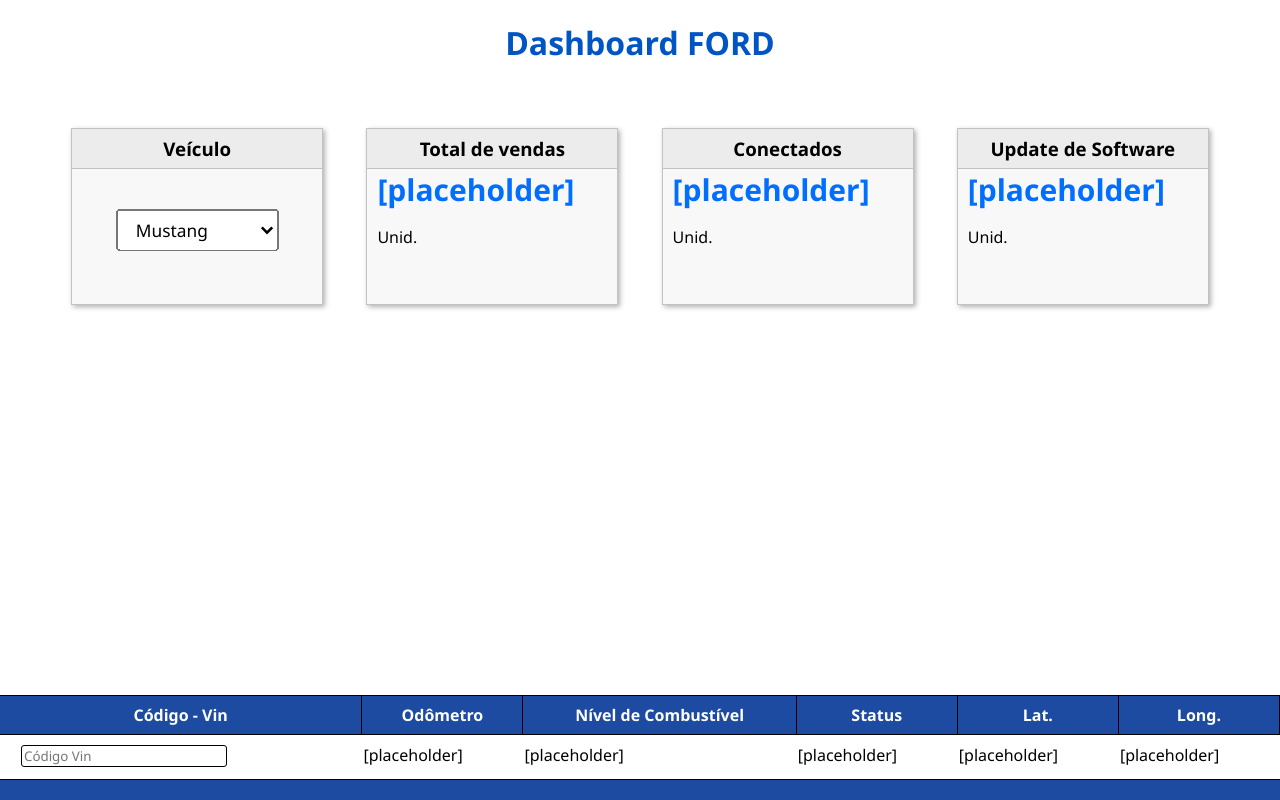
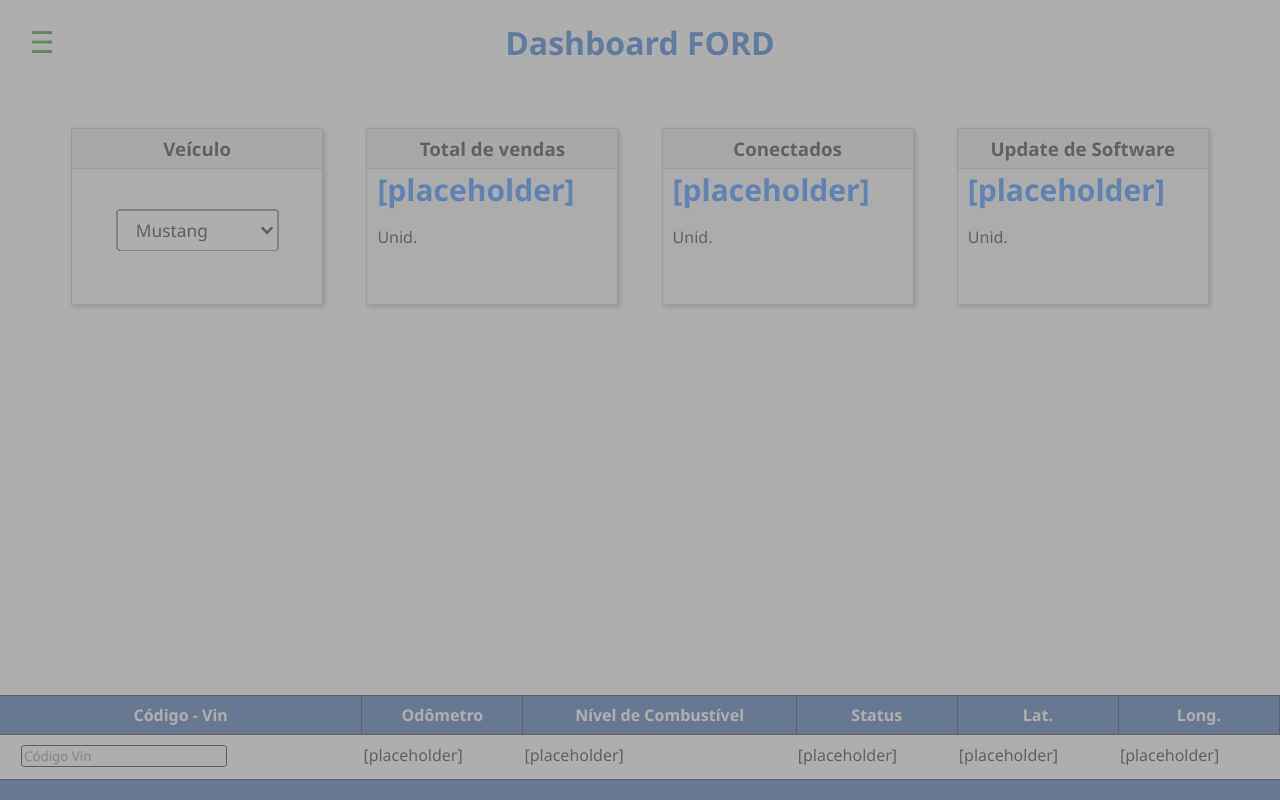
Before and after one commit to fordelius-introitus/Ford-Angular, an Angular app: page /dashboard in a window 1280 px wide. Built offline with nearby package versions, Linux system fonts and the light colour scheme.

Commit message:
improved menu

```diff
--- a/src/app/componentes/menu/menu.css
+++ b/src/app/componentes/menu/menu.css
@@ -9,11 +9,39 @@
 
 div.menu-wrapper {
     position: absolute;
-    background-color: aquamarine;
+    background-color: rgb(255, 255, 255);
+    border: 2px solid rgb(104, 104, 104);
 
     margin: 0;
     top: 0;
     left: 0;
 
+    width: 300px;
     height: 100%;
+
+    z-index: 10;
 }
+
+div.buttons-wrapper {
+    margin-top: 15px;
+}
+
+div.page-button {
+    display:flex;
+    flex-direction: column;
+    background-color: rgb(170, 170, 170);
+}
+
+div.page-button p {
+    margin-left: 15px;
+}
+
+.background {
+    position: fixed;
+    top: 0;
+    inset: 0;
+
+    z-index: 9;
+
+    background-color: rgba(139, 139, 139, 0.699);
+}
--- a/src/app/componentes/menu/menu.html
+++ b/src/app/componentes/menu/menu.html
@@ -1,4 +1,8 @@
-<p class="icon">&#9776;</p>
-<div class="menu-wrapper">
-    <div class="page-button"><h3>Home</h3></div>
+<p (click)="showMenu()" class="icon">&#9776;</p>
+<div *ngIf="isShown" class="menu-wrapper">
+    <div class="buttons-wrapper">
+        <div class="page-button"><p>Home</p></div>
+        <div class="page-button"><p>Dashboard</p></div>
+    </div>
 </div>
+<div class="background"></div>
--- a/src/app/componentes/menu/menu.ts
+++ b/src/app/componentes/menu/menu.ts
@@ -1,11 +1,16 @@
 import { Component } from '@angular/core';
+import { CommonModule } from '@angular/common';
 
 @Component({
   selector: 'app-menu',
-  imports: [],
+  imports: [CommonModule],
   templateUrl: './menu.html',
   styleUrl: './menu.css',
 })
 export class Menu {
+  isShown: boolean = false;
 
+  showMenu() {
+    this.isShown = !this.isShown;
+  }
 }
--- a/src/app/pages/dashboard/dashboard.css
+++ b/src/app/pages/dashboard/dashboard.css
@@ -1,5 +1,6 @@
 * {
     font-family: 'Segoe UI', Tahoma, Geneva, Verdana, sans-serif;
+    z-index: 1;
 }
 
 h1 {
--- a/src/app/pages/dashboard/dashboard.html
+++ b/src/app/pages/dashboard/dashboard.html
@@ -1,3 +1,4 @@
+<app-menu></app-menu>
 <h1>Dashboard FORD</h1>
 <div class="info-squares">
     <div class="info-square">
```
